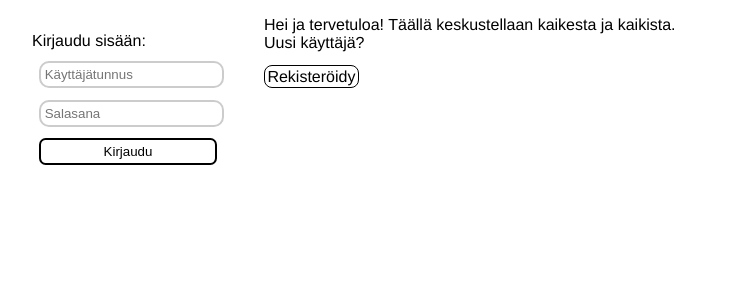
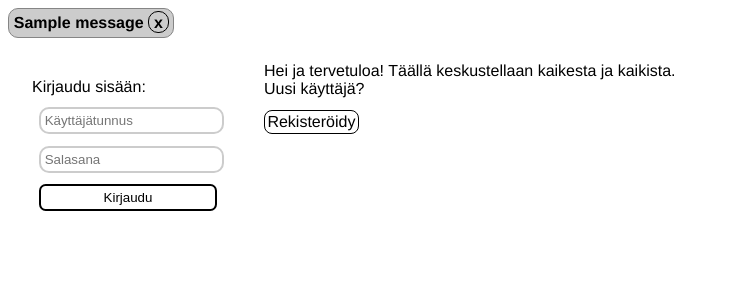
Before and after one commit to valttteri/DiscussionApp, a Flask app: page / in a window 1280 px wide. Shown: the part 84-384 px from the top of the page, without its empty margins (0-729 px from the left). Run offline with Flask 3, Linux system fonts and the light colour scheme; one stand-in notice (Sample message) is shown.

Commit message:
added error messages

```diff
--- a/routes.py
+++ b/routes.py
@@ -1,13 +1,19 @@
-from flask import redirect, render_template, request, session, url_for
+from flask import redirect, render_template, request, session, url_for, flash
 from werkzeug.security import check_password_hash, generate_password_hash
 from sqlalchemy.sql import text
 from db import db
 from app import app
+import tools
 
 @app.route("/", methods=["GET", "POST"])
 def index():
     return render_template("frontpage.html")
 
+@app.route("/closeflash", methods=["GET"])
+def closeflash():
+    session.pop('flashes', None)
+    print(request.url)
+    return redirect("/")
 
 # log in to the application
 @app.route("/login", methods=["POST"])
@@ -47,7 +53,17 @@ def createuser():
 @app.route("/savenewuser", methods=["GET", "POST"])
 def savenewuser():
     username = request.form["username"]
+
+    if tools.username_taken(username):
+        flash("username taken boi")
+        return redirect("/createuser")
+
     password = request.form["password"]
+
+    if tools.bad_password(password):
+        flash("Your password must be at least 5 characters long")
+        return redirect("/createuser")
+
     hash_value = generate_password_hash(password)
     sql = text(
         "INSERT INTO users (username, password, admin) VALUES (:username, :password, 'FALSE')"
--- a/static/main.css
+++ b/static/main.css
@@ -112,10 +112,6 @@ footer {
 
 /* comments */
 
-.comment {
-
-}
-
 /* groupchat */
 
 .messageform {
@@ -172,6 +168,25 @@ nav li a:hover {
 }
 
 /* random */
+
+.flashmessage{
+    background-color: #ccc;
+    border: 1px solid rgb(133, 133, 133);
+    border-radius: 10px;
+    margin: .5em;
+    padding: .3em;
+    max-width: fit-content;
+}
+
+.flashbutton {
+    text-decoration: none;
+    color: black;
+    background-color: #ccc;
+    border-radius: 10px;
+    border: solid;
+    border-width: .1em;
+    padding: .1em .3em
+}
 
 .inlineblockdiv {
     display: inline-block;
--- a/templates/base.html
+++ b/templates/base.html
@@ -30,6 +30,15 @@
 
 <body>
 
+<div>
+    {% for message in get_flashed_messages() %}
+    <div class="flashmessage">
+        <b>{{ message }}</b>
+        <a class="flashbutton" href="/closeflash"><b>x</b></a>
+    </div>
+    {% endfor %}
+</div>
+
 {% block content %}
 {% endblock %}
 
```
Also changed, not shown: tools.py (added, +19 -0 lines).
